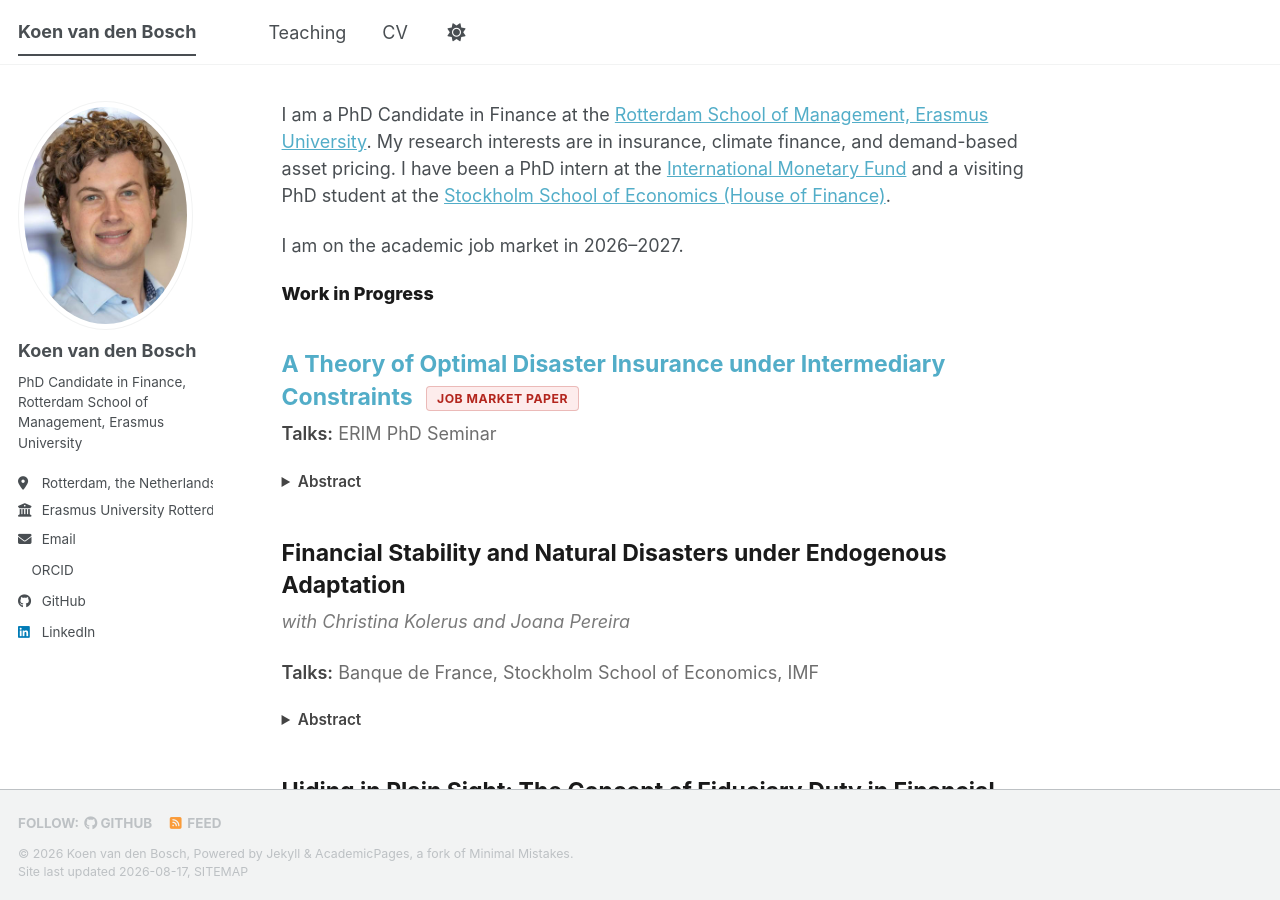
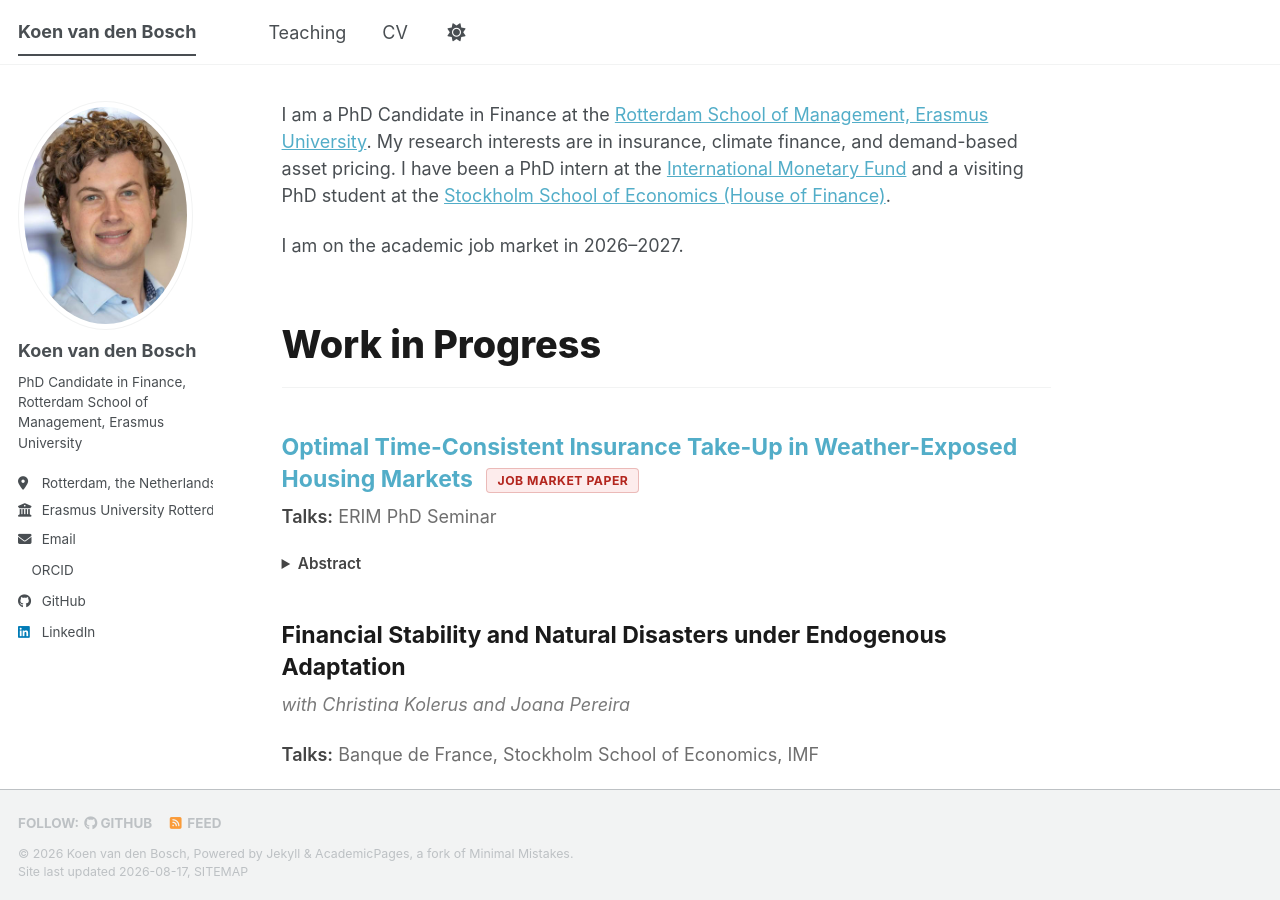
Before and after one commit to koenbosch/https-koenvandenbosch.github.io-, a Jekyll site: the page built from _pages/about.md, in a window 1280 px wide and 900 px high. Built offline with Jekyll 4.4.1, drawn with Linux system fonts in a browser that asks for light colours; a style sheet for code colours, icons or effects is not loaded; a file with an impossible date is left out.

Commit message:
Update about.md

```diff
--- a/_pages/about.md
+++ b/_pages/about.md
@@ -12,10 +12,10 @@ I am a PhD Candidate in Finance at the [Rotterdam School of Management, Erasmus
 
 I am on the academic job market in 2026&ndash;2027.
 
-Work in Progress
+## Work in Progress
 {: .paper-section-title}
 
-#### [A Theory of Optimal Disaster Insurance under Intermediary Constraints]({{ site.url }}/files/jmp.pdf) <span class="paper-tag jmp">Job Market Paper</span>
+#### [Optimal Time-Consistent Insurance Take-Up in Weather-Exposed Housing Markets]({{ site.url }}/files/jmp.pdf) <span class="paper-tag jmp">Job Market Paper</span>
 {: .paper-title}
 
 **Talks:** ERIM PhD Seminar
@@ -50,7 +50,7 @@ Work in Progress
 *with Conrad Heilmann and Marta Szymanowska*
 {: .paper-coauthors}
 
-Working Papers
+## Working Papers
 {: .paper-section-title}
 
 #### [The Informational Role of Sustainable Investors](https://papers.ssrn.com/sol3/papers.cfm?abstract_id=5183758)
@@ -72,7 +72,7 @@ Working Papers
 </div>
 </details>
 
-Policy Contributions
+## Policy Contributions
 {: .paper-section-title}
 
 #### Insuring against Natural Disasters <span class="paper-tag muted">IMF Departmental Paper</span>
```
